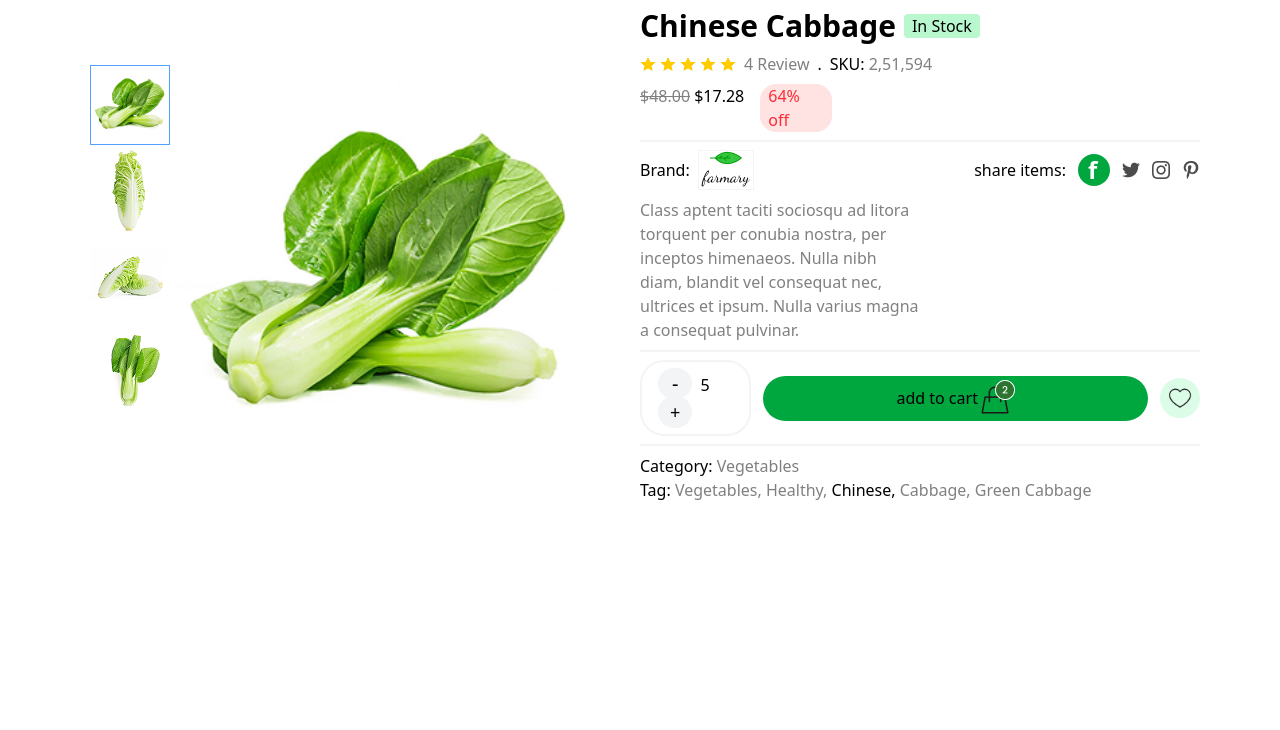
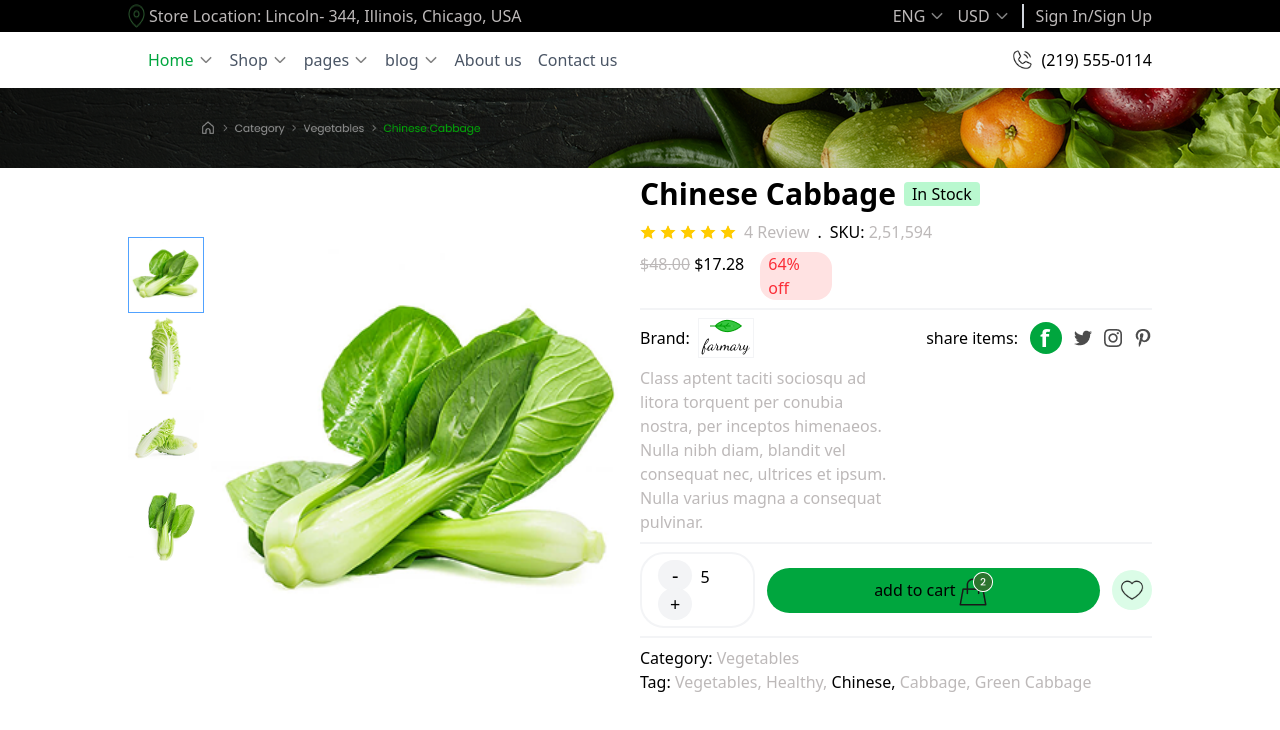
Before and after one commit to TaheeraTabassum/project-shopery, a plain HTML site: page index.html in a window 1280 px wide. Drawn offline with nearby package versions, Linux system fonts and the light colour scheme.

Commit message:
header done

```diff
--- a/index.html
+++ b/index.html
@@ -11,14 +11,67 @@
 
     <style>
         .gray{
-            color: gray;
+            color: rgb(189, 185, 185);
         }
     </style>
 </head>
 <body>
+    <header>
+        <div class="upperhd flex justify-between px-[10%] py-1 bg-black">
+            <div class="flex gap-1">
+                <img src="./images/icons/Map Pin.png" alt="">
+                <p class="loc gray">Store Location: Lincoln- 344, Illinois, Chicago, USA</p>
+            </div>
+            <div class="flex gap-3">
+               <div class="flex gap-1  items-center">
+                <p class="gray">ENG</p>
+                <img src="./images/icons/Chevron Down.png" alt="">
+               </div>
+               <div class="flex gap-1  items-center">
+                <p class="gray">USD</p>
+                <img src="./images/icons/Chevron Down.png" alt="">
+               </div>
+               <div class="bg-gray-300 h-6 w-[2px] "></div>
+               <p class="gray">Sign In/Sign Up</p>
+            </div>
+        </div>
+
+
+        <div class="lowhd flex justify-between items-center px-[10%] py-4">
+           <div class="flex gap-4 items-center pl-5">
+            <div class="flex gap-1 items-center">
+                <p class="text-green-600">Home</p>
+                <img src="./images/icons/Chevron Down.png" alt="">
+            </div>
+            <div class="flex gap-1 items-center">
+                <p class="text-gray-600">Shop</p>
+                <img src="./images/icons/Chevron Down.png" alt="">
+            </div>
+            <div class="flex gap-1 items-center">
+                <p class="text-gray-600">pages</p>
+                <img src="./images/icons/Chevron Down.png" alt="">
+            </div>
+            <div class="flex gap-1 items-center">
+                <p class="text-gray-600">blog</p>
+                <img src="./images/icons/Chevron Down.png" alt="">
+            </div>
+            <p class="text-gray-600">About us</p>
+            <p class="text-gray-600">Contact us</p>
+         </div>
+         <div class="flex gap-2">
+            <img class="h-6 w-6" src="./images/icons/PhoneCall 1.png" alt="">
+            <p>(219) 555-0114</p>
+         </div>
+        </div>
+        <section class="banner">
+            <div>
+                <img src="./images/Breadcrumbs.png" alt="">
+            </div>
+        </section>
+    </header>
     <section class="hero">
-        <div class="flex  container mx-auto items-center">
-            <div class="vegimgs flex justify-center pl-10 w-[50%] pt-12">
+        <div class="flex  container mx-auto items-center px-[10%]">
+            <div class="vegimgs flex justify-center  w-[50%] pt-12">
                 <div>
                     <img class="w-20 border-1 border-blue-400" src="./images/Product Image.png" alt="">
                     <img class="w-20" src="./images/Product Image (2).png" alt="">
@@ -26,10 +79,10 @@
                     <img class="w-20" src="./images/Product Image (4).png" alt="">
                 </div>
                 <div>
-                    <img class="w-105" src="./images/Product Image.png" alt="">
+                    <img class="w-115" src="./images/Product Image.png" alt="">
                  </div>
             </div>
-            <div class="details w-[50%] pr-20">
+            <div class="details w-[50%] ">
                 <div class="hdr flex gap-2 items-center  my-2">
                     <p class="text-3xl font-bold">Chinese Cabbage</p>
                     <p class="bg-green-200 px-2 rounded-sm">In Stock</p>
@@ -76,7 +129,7 @@
 
                 <div class="flex gap-3 items-center justify-between">
 
-                    <div class="border-2 border-gray-100 w-34 rounded-3xl pl-2 py-2">
+                    <div class="border-2 border-gray-100 w-40 rounded-3xl pl-2 py-2">
                         <p><span class="bg-gray-100 text-xl px-[14px] py-[2px] rounded-full items-center mx-2">-</span>5 <span>
                             <span class="bg-gray-100 text-lg px-3 py-1 rounded-full items-center mx-2">+</span>
                         </span> </p>
```
